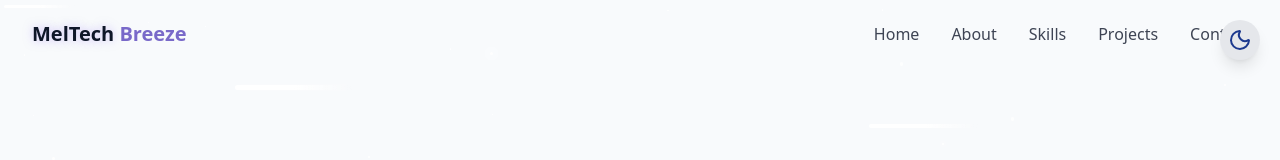
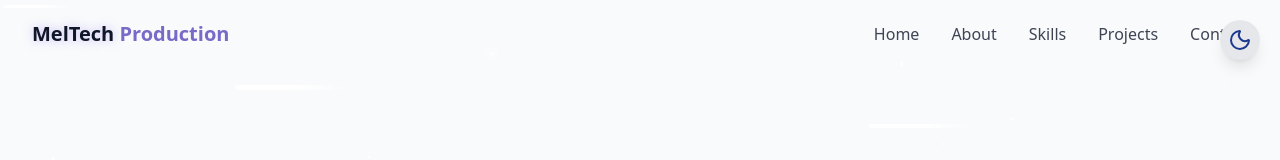
Before and after one commit to melvincbenjamin/meltech_breeze, a React (Vite) app: page / in a window 1280 px wide. Shown: the top 160 px of the page. Built offline with nearby package versions, Linux system fonts and the light colour scheme.

Commit message:
Change Navbar text from 'Breeze' to 'Production'

```diff
--- a/src/components/Navbar.jsx
+++ b/src/components/Navbar.jsx
@@ -39,7 +39,7 @@ export const Navbar = () => {
         >
           <span className="relative z-10">
             <span className="text-glow text-foreground">MelTech</span>{" "}
-            Breeze
+            Production
           </span>
         </a>
 
```
